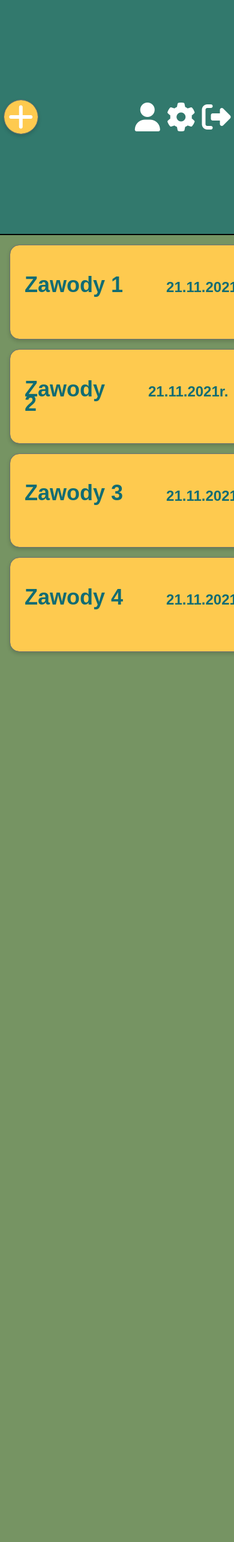
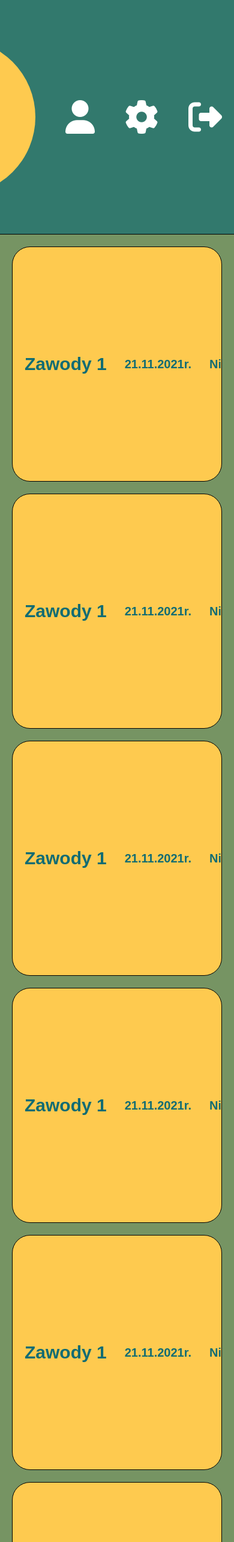
Before and after one commit to krzysztofwodecki/Fished, a PHP site: page /public/views/mainpage.html in a window 390 px wide. Shown: the top 2571 px of the page at 60% size. Run offline with PHP 8.4, Linux system fonts and the light colour scheme; some libraries are stand-ins or nearby versions.

Commit message:
Przeredagowane pierwsze strony, na nowy stan wiedzy :)

```diff
--- a/public/css/mainpage.css
+++ b/public/css/mainpage.css
@@ -1,153 +1,223 @@
 body {
+    height: 100vh;
+    /* overflow: hidden; */
+
     margin: 0;
 }
 
-.base-containter {
+.base-container {
+    height: 100%;
+    width: 100vw;
+
+    display: flex;
+    flex-direction: column;
+}
+
+nav {
+    height: 15vh;
+    background-color: #32796D;
+
+    border-bottom: 1px solid black;
+
+    display: flex;
+    flex-direction: row;
+    justify-content: flex-end;
+    align-items: center;
+
+    gap: 50px;
+    padding: 0 20px;
+}
+
+
+.add-join-competition {
+    margin-right: auto;
+
+    height: 10vh;
+    aspect-ratio: 1/1;
+    border-radius: 50%;
+
+    background-color: #FECA4F;
+}
+
+.add-join-competition>a {
+    height: 100%;
+
+    display: flex;
+    justify-content: center;
+    align-items: center;
+
+    text-decoration: none;
+}
+
+i {
+    font: normal normal bold 16px/16px Arial;
+    color: white;
+    font-size: 3.5em;
+}
+
+main {
+    top: calc(15vh + 1px);
+    height: calc(100vh - 15vh - 1px);
+    width: 100vw;
+    background-color: #769463;
+
+    position: fixed;
+    overflow-y: auto;
+}
+
+section {
+    display: flex;
+    flex-direction: column;
+
+    padding: 20px;
+    gap: 20px;
+}
+
+.competition {
+    min-height: 15vh;
+    max-height: 15vh;
+
+    background-color: #FECA4F;
+
+    border: 1px solid black;
+    border-radius: 30px;
+
+    font: normal normal bold 20px/20px Arial;
+    color: #116C73;
+
+    overflow: hidden;
+
+    display: flex;
+    align-items: center;
+}
+
+.inner-competition {
+    height: calc(100% - 40px);
+    width: calc(100% - 40px);
+
     display: flex;
     flex-direction: row;
     align-items: center;
-    justify-content: flex-start;
-    height: 100vh;
+
+    gap: 30px;
+    padding: 20px 20px;
+
+    overflow: auto;
+    white-space: nowrap;
 }
 
-nav {
-    width: 100vw;
-    height: 15vh;
-    background: #32796D 0% 0% repeat padding-box;
-    border-bottom: 0.1vh solid #000000;
-    border-top: 0;
 
-    display: flex;
-    flex-direction: row;
-    justify-content: right;
-    align-items: center;
+main::-webkit-scrollbar {
+    width: 0.8vw;
 }
 
-i {
-    font-size: 3em;
-    color: white;
+main::-webkit-scrollbar-track, .inner-competition::-webkit-track {
+    box-shadow: inset 0 6px 6px rgba(0, 0, 0, 0.3);
 }
 
-nav div {
-    padding: 0 1.4%;
+main::-webkit-scrollbar-thumb {
+    background-color: #FECA4F;
+    outline: 1px solid #548668;
+
+    border: 1px solid black;
+    border-radius: 50%/2%;
 }
 
-.add-join-competition {
-    position: absolute;
-    left: 1.5%;
-    padding: 1% calc(1% + 0.1875em);
-    align-self: auto;
-    background: #FECA4F 0% 0% no-repeat padding-box;
-    box-shadow: 0px 3px 6px #00000029;
-    border: 1px solid #707070;
-    border-radius: 100%;
+.inner-competition::-webkit-scrollbar {
+    height: 0.5vw;
 }
 
-main {
-    width: 100vw;
-    height: 84.9vh;
-    background: #769463 0% 0% repeat padding-box;
+.inner-competition::-webkit-scrollbar-thumb {
+    background-color: #548668;
+    outline: 1px solid #548668;
+
+    border: 1px solid black;
+    border-radius: 0.5%/50%;
 }
 
-.competitions {
-    display: grid;
-    grid-template-rows: repeat(4, 1fr);
-    grid-gap: 1em;
-    padding: 1em;
-    overflow: auto;
-}
-
-.competitions>div {
-    background: #FECA4F 0% 0% no-repeat padding-box;
-    box-shadow: 0px 3px 6px #00000029;
-    border: 1px solid #707070;
-    border-radius: 1em;
-}
-
-.competitions>div>div {
-    display: flex;
-    flex-direction: row;
-    justify-content: left;
-    gap: 3em;
-    padding: 1em;
-    text-align: left;
-    font: normal normal bold 24px/24px Arial;
-    letter-spacing: 0px;
-    color: #116C73;
-}
-
-.competitions>div>div>p {
-    position: relative;
-    top: 10px;
-}
-
-@media only screen and (max-device-width: 430px) {
-    * {
-        font-size: 36px;
-    }
-
+@media only screen and (max-device-width: 500px) {
     .base-container {
-        display: flex;
         flex-direction: column-reverse;
     }
 
     main {
-        height: 87.9vh;
+        top: 0;
+        height: calc(100vh - 10vh - 3px);
+    }
+
+    section {
+        display: grid;
+        grid-template-columns: repeat(2, 1fr);
+    }
+
+    .inner-competition {
+        height: calc(100% - 40px);
+        width: calc(100% - 20px);
+
+        overflow-x: scroll;
+
+        display: flex;
+        flex-direction: column;
+
+        align-items: flex-start;
+        gap: 0;
+
+        padding: 20px 10px;
+    }
+
+    .inner-competition>* {
+        font-size: 2em;
+        margin: 20px;
     }
 
     nav {
-        height: 12vh;
-        border-top: 0.1vh solid #000000;
-        border-bottom: 0;
-        justify-content: space-between;
+        height: 10vh;
+        border-top: solid 1px black;
+
+        display: grid;
+        grid-template-columns: repeat(5, 1fr);
+        grid-template-rows: 1fr;
+
+        justify-items: center;
     }
 
-    .competitions {
-        display: grid;
-        max-height: calc(87.9vh - 1em);
-        grid-template-columns: repeat(2, 1fr);
-        grid-template-rows: auto;
-        justify-content: space-evenly;
-        grid-auto-rows: minmax(200px, auto);
-        align-items: flex-end;
-        padding: 1em;
-        overflow: scroll;
+    nav>div {
+        grid-row: 1/2;
     }
 
-    .competitions>div {
-        overflow: scroll;
-        text-overflow: ellipsis;
+    .add-join-competition {
+        grid-column: 3/4;
+        grid-row: 1/2;
+
+        height: 8vh;
+        margin-right: 0;
     }
 
-    .competitions>div>div {
-        display: flex;
-        flex-direction: column;
-        justify-content: left;
-        align-items: flex-start;
-        gap: 0.01em;
-        padding: 1em;
-        text-align: left;
-        font: normal normal bold 24px/24px Arial;
-        color: #116C73;
+    .user-profile {
+        grid-column: 1/2;
     }
 
-    .competitions>div>div>p {
-        margin: 0.5em 0;
-        margin-right: 1em;
-        max-width: 100%;
+    .settings {
+        grid-column: 2/3;
     }
 
-    #competition-1{
-        grid-row: 50/54 ;
+    .logout {
+        grid-column: 5/6;
     }
 
+    i {
+        font-size: 5em;
+    }
 
+    .inner-competition::-webkit-scrollbar {
+        height: 1vw;
+    }
 
-    .add-join-competition {
-        font-size: 5em;
-        position: absolute;
-        left: calc(50% - 1.675em);
-        top: calc(87.9vh - 3vh);
-        right: auto;
+    .inner-competition::-webkit-scrollbar-thumb {
+        background-color: #548668;
+        outline: 1px solid #548668;
+
+        border: 1px solid black;
+        border-radius: 3%/50%;
     }
 }
--- a/public/views/mainpage.html
+++ b/public/views/mainpage.html
@@ -33,32 +33,180 @@
                 </a>
             </div>
         </nav>
+
         <main>
-            <section class="competitions">
-                <div id="competition-1">
-                    <div>
+            <section>
+                <div class="competition">
+                    <div class="inner-competition">
                         <h2>Zawody 1</h2>
                         <p>21.11.2021r.</p>
                         <p>Niepołomice</p>
                     </div>
                 </div>
-                <div id="competition-2">
-                    <div>
-                        <h2>Zawody 2</h2>
-                        <p>21.11.2021r.</p>
-                        <p>Niepołomiceeeeeeeeeeeeeee</p>
-                    </div>
-                </div>
-                <div id="competition-3">
-                    <div>
-                        <h2>Zawody 3</h2>
+
+                <div class="competition">
+                    <div class="inner-competition">
+                        <h2>Zawody 1</h2>
                         <p>21.11.2021r.</p>
                         <p>Niepołomice</p>
                     </div>
                 </div>
-                <div id="competition-4">
-                    <div>
-                        <h2>Zawody 4</h2>
+
+                <div class="competition">
+                    <div class="inner-competition">
+                        <h2>Zawody 1</h2>
+                        <p>21.11.2021r.</p>
+                        <p>Niepołomice</p>
+                    </div>
+                </div>
+
+                <div class="competition">
+                    <div class="inner-competition">
+                        <h2>Zawody 1</h2>
+                        <p>21.11.2021r.</p>
+                        <p>Niepołomice</p>
+                    </div>
+                </div>
+
+                <div class="competition">
+                    <div class="inner-competition">
+                        <h2>Zawody 1</h2>
+                        <p>21.11.2021r.</p>
+                        <p>Niepołomice</p>
+                    </div>
+                </div>
+
+                <div class="competition">
+                    <div class="inner-competition">
+                        <h2>Zawody 1</h2>
+                        <p>21.11.2021r.</p>
+                        <p>Niepołomiceeeeeeeeeeeeeeeeeeeeeeeeeeeeeee</p>
+                    </div>
+                </div>
+
+                <div class="competition">
+                    <div class="inner-competition">
+                        <h2>Zawody 1</h2>
+                        <p>21.11.2021r.</p>
+                        <p>Niepołomice</p>
+                    </div>
+                </div>
+
+                <div class="competition">
+                    <div class="inner-competition">
+                        <h2>Zawody 1</h2>
+                        <p>21.11.2021r.</p>
+                        <p>Niepołomice</p>
+                    </div>
+                </div>
+
+                <div class="competition">
+                    <div class="inner-competition">
+                        <h2>Zawody 1</h2>
+                        <p>21.11.2021r.</p>
+                        <p>Niepołomice</p>
+                    </div>
+                </div>
+
+                <div class="competition">
+                    <div class="inner-competition">
+                        <h2>Zawody 1</h2>
+                        <p>21.11.2021r.</p>
+                        <p>Niepołomice</p>
+                    </div>
+                </div>
+
+                <div class="competition">
+                    <div class="inner-competition">
+                        <h2>Zawody 1</h2>
+                        <p>21.11.2021r.</p>
+                        <p>Niepołomice</p>
+                    </div>
+                </div>
+
+                <div class="competition">
+                    <div class="inner-competition">
+                        <h2>Zawody 1</h2>
+                        <p>21.11.2021r.</p>
+                        <p>Niepołomice</p>
+                    </div>
+                </div>
+
+                <div class="competition">
+                    <div class="inner-competition">
+                        <h2>Zawody 1</h2>
+                        <p>21.11.2021r.</p>
+                        <p>Niepołomiceeeeeeeeeeeeeeeeeeeeeeeeeeeeeeeeeeeeeeeeeeeeeeeeeeeeeeeeeeeeeeeeeeeeeeeeeeeeeeeeeeeeeeeeeeeeeeeeeeeeeeeeeeeeeeeeeeeeeeeeeeeeeeeeeeeeeeeeeee</p>
+                    </div>
+                </div>
+
+                <div class="competition">
+                    <div class="inner-competition">
+                        <h2>Zawody 1</h2>
+                        <p>21.11.2021r.</p>
+                        <p>Niepołomice</p>
+                    </div>
+                </div>
+
+                <div class="competition">
+                    <div class="inner-competition">
+                        <h2>Zawody 1</h2>
+                        <p>21.11.2021r.</p>
+                        <p>Niepołomice</p>
+                    </div>
+                </div>
+
+                <div class="competition">
+                    <div class="inner-competition">
+                        <h2>Zawody 1</h2>
+                        <p>21.11.2021r.</p>
+                        <p>Niepołomice</p>
+                    </div>
+                </div>
+
+                <div class="competition">
+                    <div class="inner-competition">
+                        <h2>Zawody 1</h2>
+                        <p>21.11.2021r.</p>
+                        <p>Niepołomice</p>
+                    </div>
+                </div>
+
+                <div class="competition">
+                    <div class="inner-competition">
+                        <h2>Zawody 1</h2>
+                        <p>21.11.2021r.</p>
+                        <p>Niepołomice</p>
+                    </div>
+                </div>
+
+                <div class="competition">
+                    <div class="inner-competition">
+                        <h2>Zawody 1</h2>
+                        <p>21.11.2021r.</p>
+                        <p>Niepołomice</p>
+                    </div>
+                </div>
+
+                <div class="competition">
+                    <div class="inner-competition">
+                        <h2>Zawody 1</h2>
+                        <p>21.11.2021r.</p>
+                        <p>Niepołomiceeeeeeeeeeeeeeeeeeeeeeeeeeeeeee</p>
+                    </div>
+                </div>
+
+                <div class="competition">
+                    <div class="inner-competition">
+                        <h2>Zawody 1</h2>
+                        <p>21.11.2021r.</p>
+                        <p>Niepołomice</p>
+                    </div>
+                </div>
+
+                <div class="competition">
+                    <div class="inner-competition">
+                        <h2>Zawody 1</h2>
                         <p>21.11.2021r.</p>
                         <p>Niepołomice</p>
                     </div>
```
Also changed, not shown: public/css/login.css (+26 -15 lines), public/views/login.html (+6 -1 lines).
